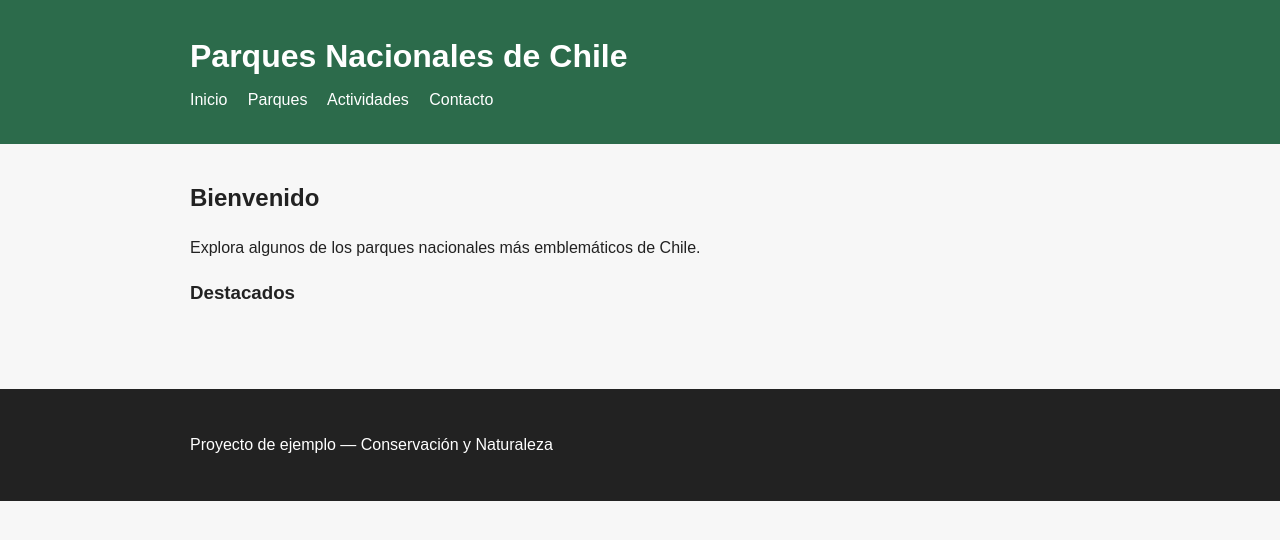
After one commit to ivx004/Evaluacion-1, a Django app: template parques/templates/parques/inicio.html in a window 1280 px wide. The commit adds this page. Shown: the top 540 px of the page. Run offline with Django 4.2, Linux system fonts and the light colour scheme; the template is opened without the code that fills it, so the values that code supplies are empty.

Commit message:
chore: rename project folder to parques_de_chile, add partial templates and Spanish-named templates; update settings and manage.py to new project module

```diff
--- a/manage.py
+++ b/manage.py
@@ -5,7 +5,7 @@ import sys
 
 
 def main():
-    os.environ.setdefault('DJANGO_SETTINGS_MODULE', 'evaluacion.settings')
+    os.environ.setdefault('DJANGO_SETTINGS_MODULE', 'parques_de_chile.settings')
     try:
         from django.core.management import execute_from_command_line
     except ImportError as exc:
--- /dev/null
+++ b/parques/static/parques/estilos.css
@@ -0,0 +1,20 @@
+/* Simple styles to provide consistent layout */
+:root{
+  --accent:#2c6b4b;
+  --muted:#666;
+  --max-width:900px;
+}
+body{font-family:Arial,Helvetica,sans-serif;line-height:1.5;color:#222;margin:0;padding:0;background:#f7f7f7}
+.container{max-width:var(--max-width);margin:0 auto;padding:1rem}
+.site-header{background:var(--accent);color:#fff;padding:1rem 0}
+.site-title{margin:0}
+.navbar{margin-top:0.5rem}
+.navbar a{color:#fff;margin-right:1rem;text-decoration:none}
+.site-footer{background:#222;color:#fff;padding:0.75rem 0;margin-top:2rem}
+.main{padding:1rem}
+.cards{list-style:none;padding:0;display:flex;gap:1rem}
+.card{background:#fff;padding:1rem;border-radius:6px;box-shadow:0 1px 3px rgba(0,0,0,0.08);flex:1}
+.parques-list{list-style:none;padding:0}
+.parques-list li{background:#fff;margin-bottom:0.75rem;padding:0.75rem;border-radius:6px}
+.contact-form input,.contact-form textarea{width:100%;max-width:100%;padding:0.5rem;margin-top:0.25rem}
+button{background:var(--accent);color:#fff;padding:0.5rem 1rem;border:none;border-radius:4px}
--- a/parques/templates/parques/base.html
+++ b/parques/templates/parques/base.html
@@ -5,29 +5,15 @@
     <meta charset="utf-8">
     <meta name="viewport" content="width=device-width, initial-scale=1">
     <title>{% block title %}Parques Nacionales de Chile{% endblock %}</title>
-    <link rel="stylesheet" href="{% static 'parques/style.css' %}">
+    <link rel="stylesheet" href="{% static 'parques/estilos.css' %}">
   </head>
   <body>
-    <header class="site-header">
-      <div class="container">
-        <h1 class="site-title">Parques Nacionales de Chile</h1>
-        <nav class="navbar">
-          <a href="{% url 'parques:home' %}">Inicio</a>
-          <a href="{% url 'parques:parques_list' %}">Parques</a>
-          <a href="{% url 'parques:actividades' %}">Actividades</a>
-          <a href="{% url 'parques:contacto' %}">Contacto</a>
-        </nav>
-      </div>
-    </header>
+    {% include 'parques/partials/header.html' %}
 
     <main class="container">
       {% block content %}{% endblock %}
     </main>
 
-    <footer class="site-footer">
-      <div class="container">
-        <p>Proyecto de ejemplo — Conservación y Naturaleza</p>
-      </div>
-    </footer>
+    {% include 'parques/partials/footer.html' %}
   </body>
 </html>
--- /dev/null
+++ b/parques/templates/parques/inicio.html
@@ -0,0 +1,23 @@
+{% extends 'parques/base.html' %}
+
+{% block title %}Inicio - Parques Nacionales{% endblock %}
+
+{% block content %}
+  <h2>Bienvenido</h2>
+  <p>Explora algunos de los parques nacionales más emblemáticos de Chile.</p>
+
+  <section class="featured">
+    <h3>Destacados</h3>
+    <ul class="cards">
+      {% for parque in featured %}
+        <li class="card">
+          <h4>{{ parque.nombre }}</h4>
+          <p><strong>Región:</strong> {{ parque.region }}</p>
+          <p>{{ parque.descripcion }}</p>
+          <p><a href="{% url 'parques:parque_detail' parque.id %}">Ver detalle</a></p>
+        </li>
+      {% endfor %}
+    </ul>
+  </section>
+
+{% endblock %}
--- /dev/null
+++ b/parques/templates/parques/partials/footer.html
@@ -0,0 +1,5 @@
+<footer class="site-footer">
+  <div class="container">
+    <p>Proyecto de ejemplo — Conservación y Naturaleza</p>
+  </div>
+</footer>
--- /dev/null
+++ b/parques/templates/parques/partials/header.html
@@ -0,0 +1,6 @@
+<header class="site-header">
+  <div class="container">
+    <h1 class="site-title">Parques Nacionales de Chile</h1>
+    {% include 'parques/partials/navbar.html' %}
+  </div>
+</header>
--- /dev/null
+++ b/parques/templates/parques/partials/navbar.html
@@ -0,0 +1,6 @@
+<nav class="navbar">
+  <a href="{% url 'parques:home' %}">Inicio</a>
+  <a href="{% url 'parques:parques_list' %}">Parques</a>
+  <a href="{% url 'parques:actividades' %}">Actividades</a>
+  <a href="{% url 'parques:contacto' %}">Contacto</a>
+</nav>
--- /dev/null
+++ b/parques_de_chile/__init__.py
@@ -0,0 +1 @@
+# Package marker
--- /dev/null
+++ b/parques_de_chile/urls.py
@@ -0,0 +1,7 @@
+from django.contrib import admin
+from django.urls import path, include
+
+urlpatterns = [
+    path('admin/', admin.site.urls),
+    path('', include('parques.urls')),
+]
```
Also changed, not shown: parques/templates/parques/catalogo.html (added, +18 -0 lines), parques/templates/parques/detalle.html (added, +21 -0 lines), parques_de_chile/settings.py (added, +69 -0 lines), parques_de_chile/wsgi.py (added, +7 -0 lines).
